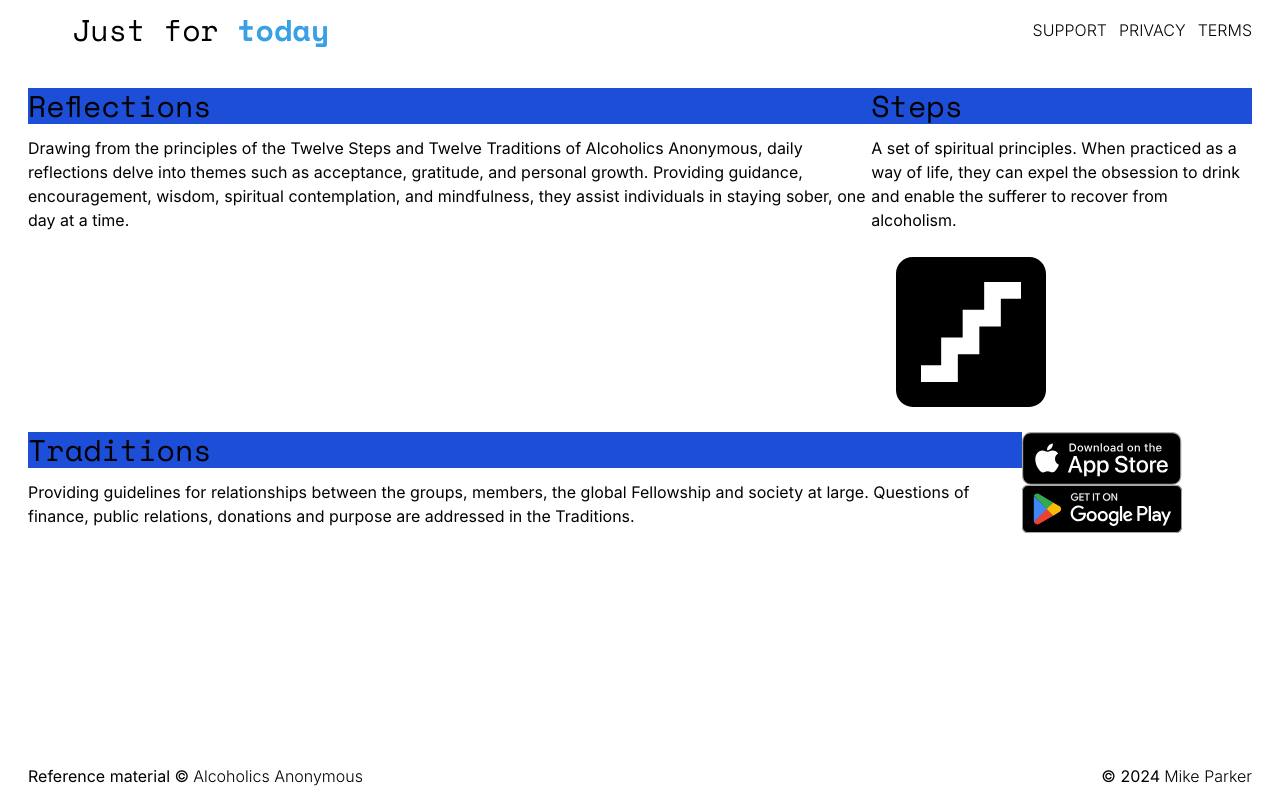
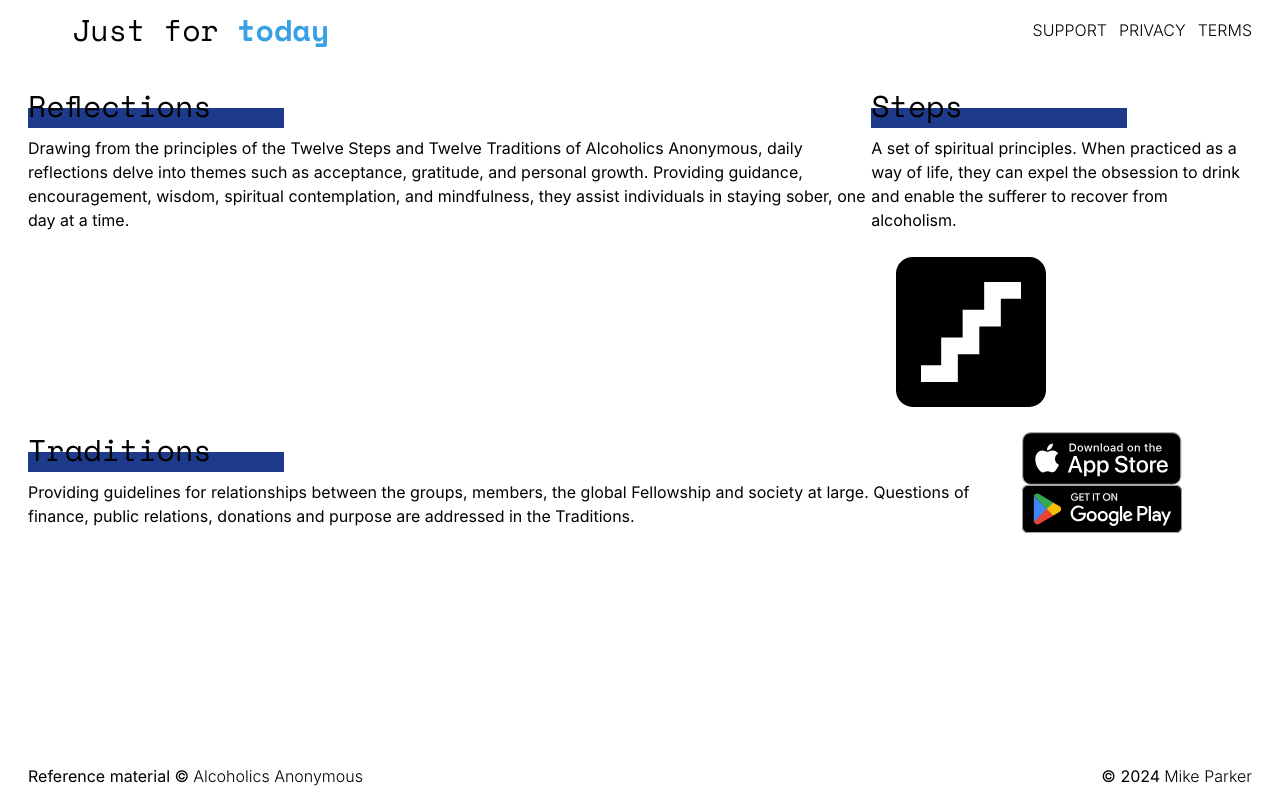
Before and after one commit to WildPastry/JustForTodayLanding, a React (Vite) app: page / in a window 1280 px wide. Built offline with nearby package versions, Linux system fonts and the light colour scheme.

Commit message:
Adding rectangle

```diff
--- a/src/components/Badges/Badges.tsx
+++ b/src/components/Badges.tsx
@@ -1,22 +1,21 @@
-import appleStoreBadge from './../../assets/img/apple.svg';
-import googeStoreBadge from './../../assets/img/google.svg';
-import styles from './Badges.module.css';
+import appleStoreBadge from './../assets/img/apple.svg';
+import googeStoreBadge from './../assets/img/google.svg';
 
 const Badges: React.FC = (): JSX.Element => {
   return (
     <section>
-      <div className={`${styles['store-badge']} me-5`}>
+      <div className='align-bottom inline-block me-5 w-40'>
         <a
-          className={styles['store-badge']}
+          className='align-bottom inline-block w-40'
           href='https://www.apple.com/nz/app-store/'
           target='_blank'
           rel='noopener noreferrer'>
           <img src={appleStoreBadge} alt='Apple Store Badge' />
         </a>
       </div>
-      <div className={`${styles['store-badge']} me-5`}>
+      <div className='align-bottom inline-block me-5 w-40'>
         <a
-          className={styles['store-badge']}
+          className='align-bottom inline-block w-40'
           href='https://play.google.com/store/apps'
           target='_blank'
           rel='noopener noreferrer'>
--- a/src/components/Badges/Badges.module.css
+++ /dev/null
@@ -1,5 +0,0 @@
-.store-badge {
-  display: inline-block;
-  vertical-align: bottom;
-  width: 10em;
-}
--- /dev/null
+++ b/src/components/Rectangle.tsx
@@ -0,0 +1,5 @@
+const Rectangle: React.FC = (): JSX.Element => {
+  return <div className='absolute bg-blue-900 top-5 h-5 w-64' />;
+};
+
+export default Rectangle;
--- a/src/components/Reflections.tsx
+++ b/src/components/Reflections.tsx
@@ -1,8 +1,10 @@
-/* eslint-disable */
+import Rectangle from './Rectangle';
+
 const Reflections: React.FC = (): JSX.Element => {
   return (
-    <section>
-      <h2 className='bg-blue-700 text-3xl mb-3'>Reflections</h2>
+    <section className='relative'>
+      <Rectangle />
+      <h2 className='text-3xl mb-3 z-10 relative'>Reflections</h2>
       <p>
         Drawing from the principles of the Twelve Steps and Twelve Traditions of
         Alcoholics Anonymous, daily reflections delve into themes such as
--- a/src/components/Steps.tsx
+++ b/src/components/Steps.tsx
@@ -1,7 +1,10 @@
+import Rectangle from './Rectangle';
+
 const Steps: React.FC = (): JSX.Element => {
   return (
-    <section>
-      <h2 className='bg-blue-700 text-3xl mb-3'>Steps</h2>
+    <section className='relative'>
+      <Rectangle />
+      <h2 className='text-3xl mb-3 z-10 relative'>Steps</h2>
       <p>
         A set of spiritual principles. When practiced as a way of life, they can
         expel the obsession to drink and enable the sufferer to recover from
--- a/src/components/Traditions.tsx
+++ b/src/components/Traditions.tsx
@@ -1,7 +1,10 @@
+import Rectangle from './Rectangle';
+
 const Traditions: React.FC = (): JSX.Element => {
   return (
-    <section>
-      <h2 className='bg-blue-700 text-3xl mb-3'>Traditions</h2>
+    <section className='relative'>
+      <Rectangle />
+      <h2 className='text-3xl mb-3 z-10 relative'>Traditions</h2>
       <p>
         Providing guidelines for relationships between the groups, members, the
         global Fellowship and society at large. Questions of finance, public
--- a/src/pages/Layout.tsx
+++ b/src/pages/Layout.tsx
@@ -1,4 +1,4 @@
-import Badges from '../components/Badges/Badges';
+import Badges from '../components/Badges';
 import Footer from '../components/Footer';
 import Header from '../components/Header';
 import { MdStairs } from 'react-icons/md';
```
